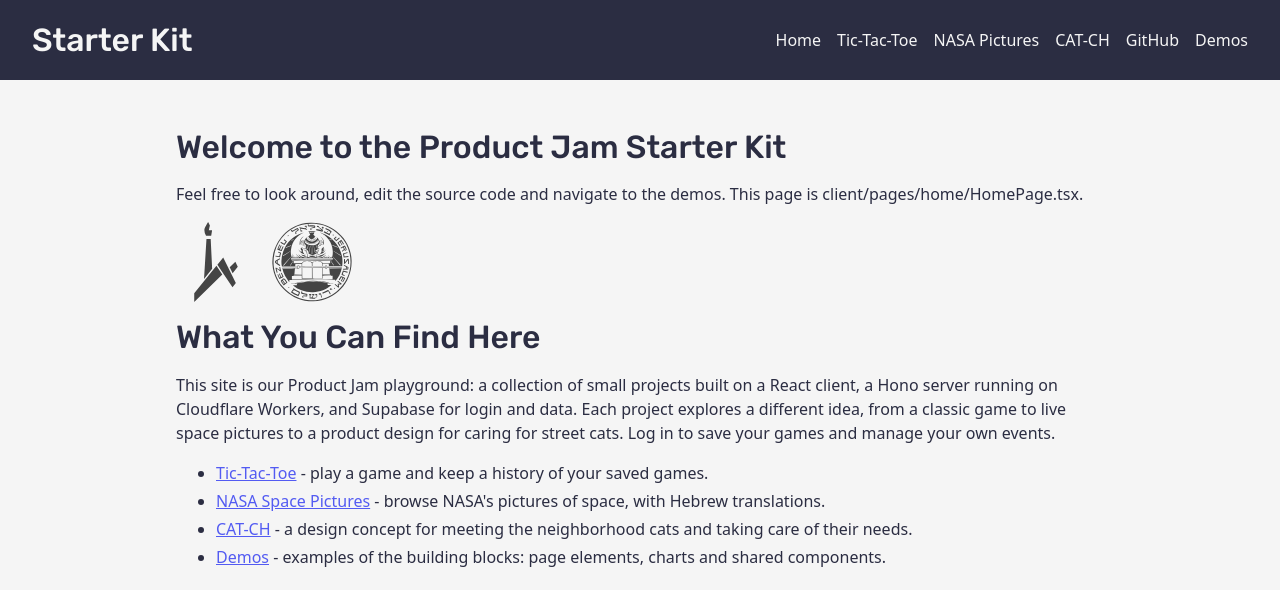
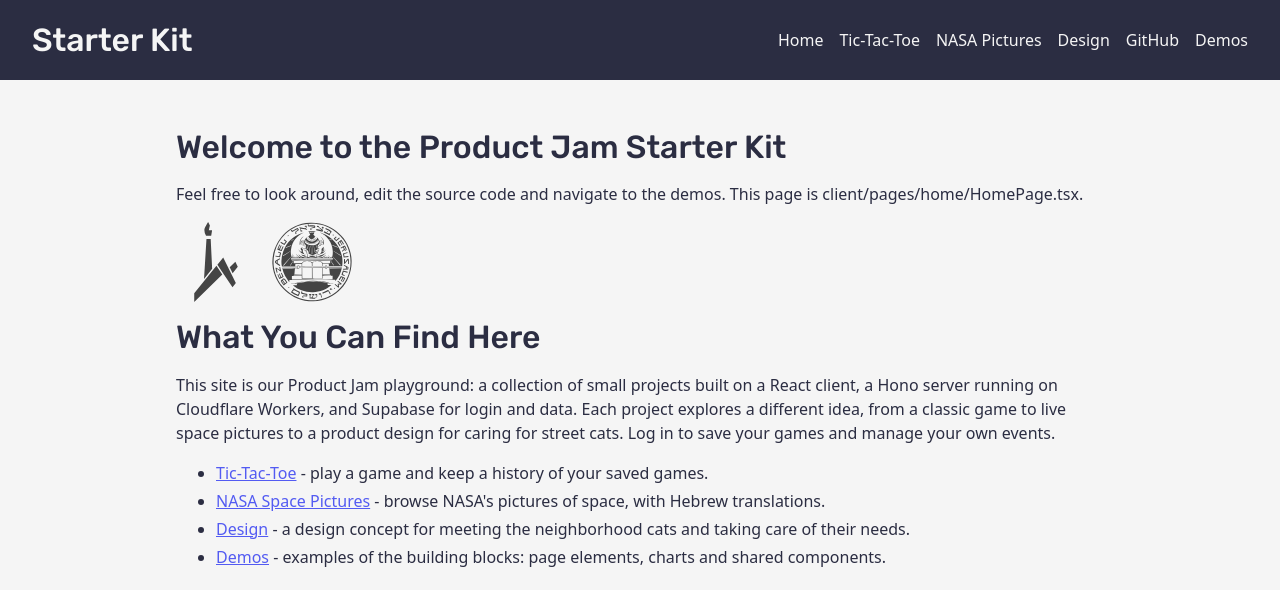
Before and after one commit to tamaraviv/product-jam-2027-starter-ki, a React (Vite) app: page / in a window 1280 px wide. Shown: the top 590 px of the page. Built offline with nearby package versions, Linux system fonts and the light colour scheme; no server answers.

Commit message:
content(nav): rename CAT-CH page link to Design

```diff
--- a/client/pages/Layout.tsx
+++ b/client/pages/Layout.tsx
@@ -85,7 +85,7 @@ export function Layout() {
             NASA Pictures
           </Link>
           <Link to="/cat-ch" onClick={() => setMenuOpen(false)}>
-            CAT-CH
+            Design
           </Link>
           <a
             href={COURSE_GITHUB}
--- a/client/pages/home/HomePage.tsx
+++ b/client/pages/home/HomePage.tsx
@@ -73,7 +73,7 @@ export default function HomePage() {
           pictures of space, with Hebrew translations.
         </li>
         <li>
-          <Link to="/cat-ch">CAT-CH</Link> - a design concept for meeting the
+          <Link to="/cat-ch">Design</Link> - a design concept for meeting the
           neighborhood cats and taking care of their needs.
         </li>
         <li>
```
